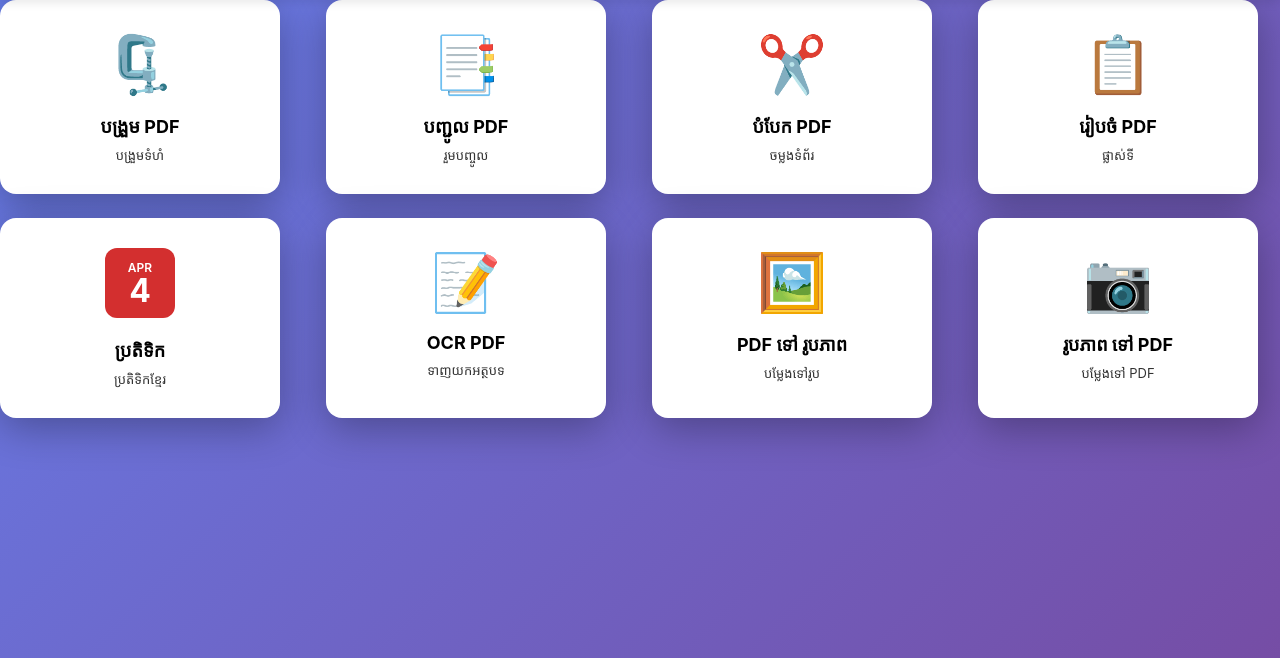
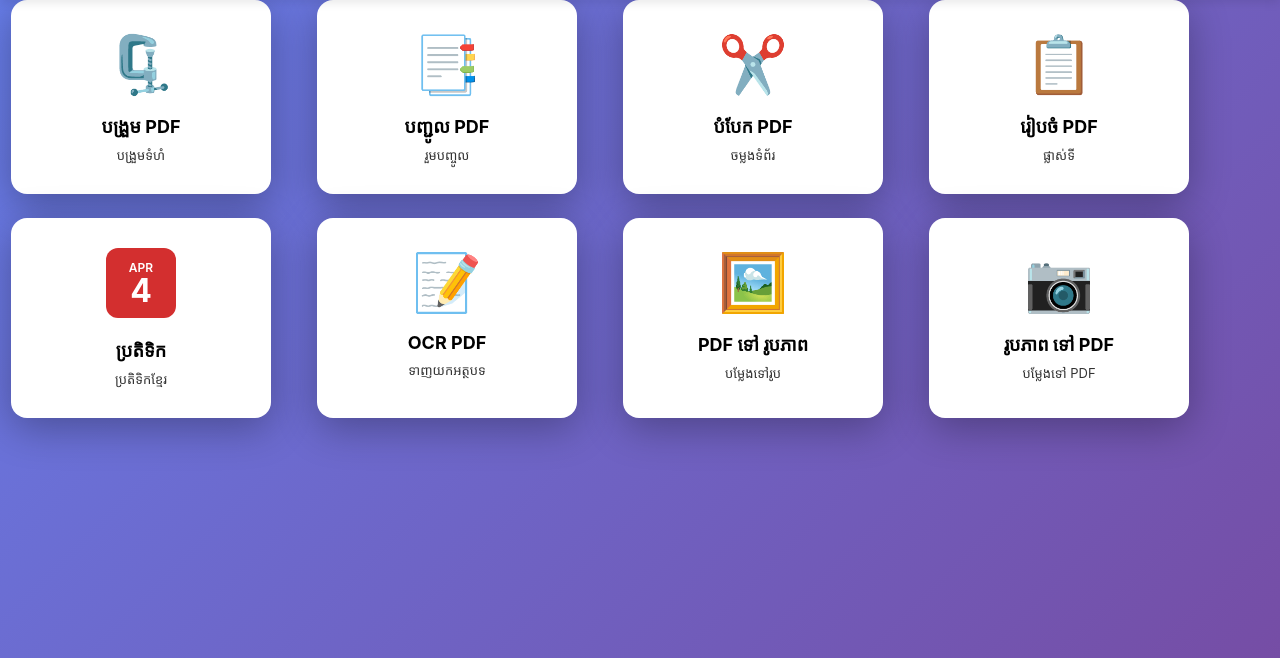
Before and after one commit to dyseyha68-maker/khmerpdf, a Django app: page / in a window 1280 px wide. Shown: the part 59-717 px from the top of the page. Run offline with Django 4.2, Linux system fonts and the light colour scheme; some web fonts are replaced.

Commit message:
Fix home page cards layout

```diff
--- a/templates/upload.html
+++ b/templates/upload.html
@@ -7,31 +7,31 @@
     .main-content {
         flex-direction: column;
         align-items: center;
-        padding-top: 40px;
+        justify-content: flex-start;
+        padding: 40px 20px;
+        min-height: calc(100vh - 80px);
     }
 
     .cards-container {
         display: grid;
         grid-template-columns: repeat(4, 1fr);
         gap: 24px;
-        max-width: 1400px;
+        max-width: 1200px;
         width: 100%;
-        justify-content: center;
+        justify-items: center;
     }
 
     .tool-card {
         background: white;
         border-radius: 16px;
-        width: 100%;
-        max-width: 280px;
-        padding: 30px 20px;
+        width: 260px;
+        padding: 30px 24px;
         text-align: center;
         cursor: pointer;
         transition: all 0.3s;
         box-shadow: 0 10px 40px rgba(0,0,0,0.3);
     }
     .tool-card:hover { transform: translateY(-8px); box-shadow: 0 15px 50px rgba(0,0,0,0.4); }
-    .tool-card.active { background: #d32f2f; color: white; }
 
     .tool-icon { font-size: 56px; margin-bottom: 16px; }
     .tool-card h2 { font-size: 18px; margin-bottom: 8px; }
@@ -49,16 +49,8 @@
         margin: 0 auto 20px;
         color: white;
     }
-    .calendar-date .cal-month {
-        font-size: 12px;
-        font-weight: 600;
-        text-transform: uppercase;
-    }
-    .calendar-date .cal-day {
-        font-size: 32px;
-        font-weight: 700;
-        line-height: 1;
-    }
+    .calendar-date .cal-month { font-size: 12px; font-weight: 600; text-transform: uppercase; }
+    .calendar-date .cal-day { font-size: 32px; font-weight: 700; line-height: 1; }
 
     @media (max-width: 1100px) {
         .cards-container { grid-template-columns: repeat(3, 1fr); }
@@ -68,6 +60,7 @@
     }
     @media (max-width: 500px) {
         .cards-container { grid-template-columns: 1fr; }
+        .tool-card { width: 100%; max-width: 300px; }
     }
 </style>
 {% endblock %}
```
